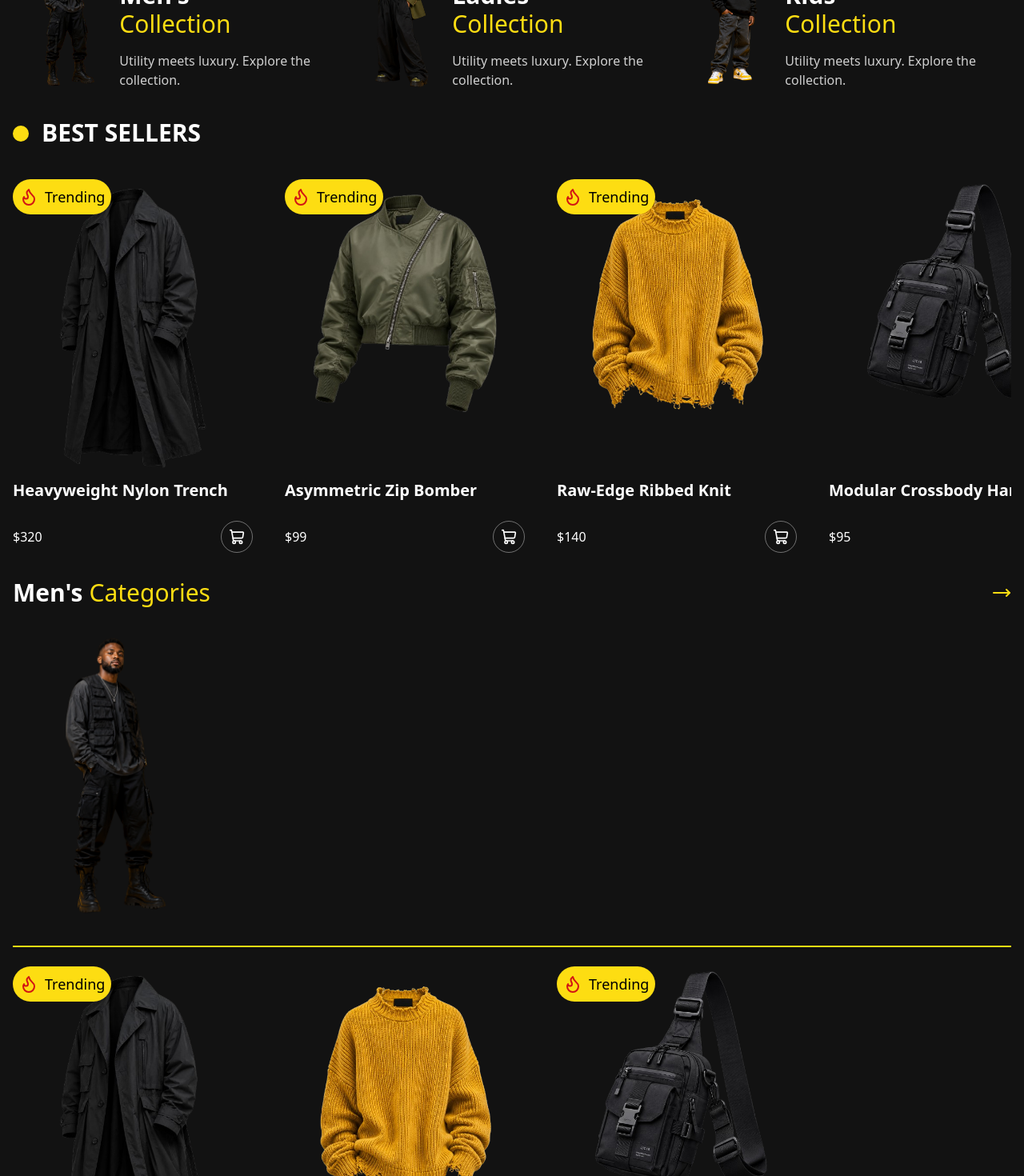
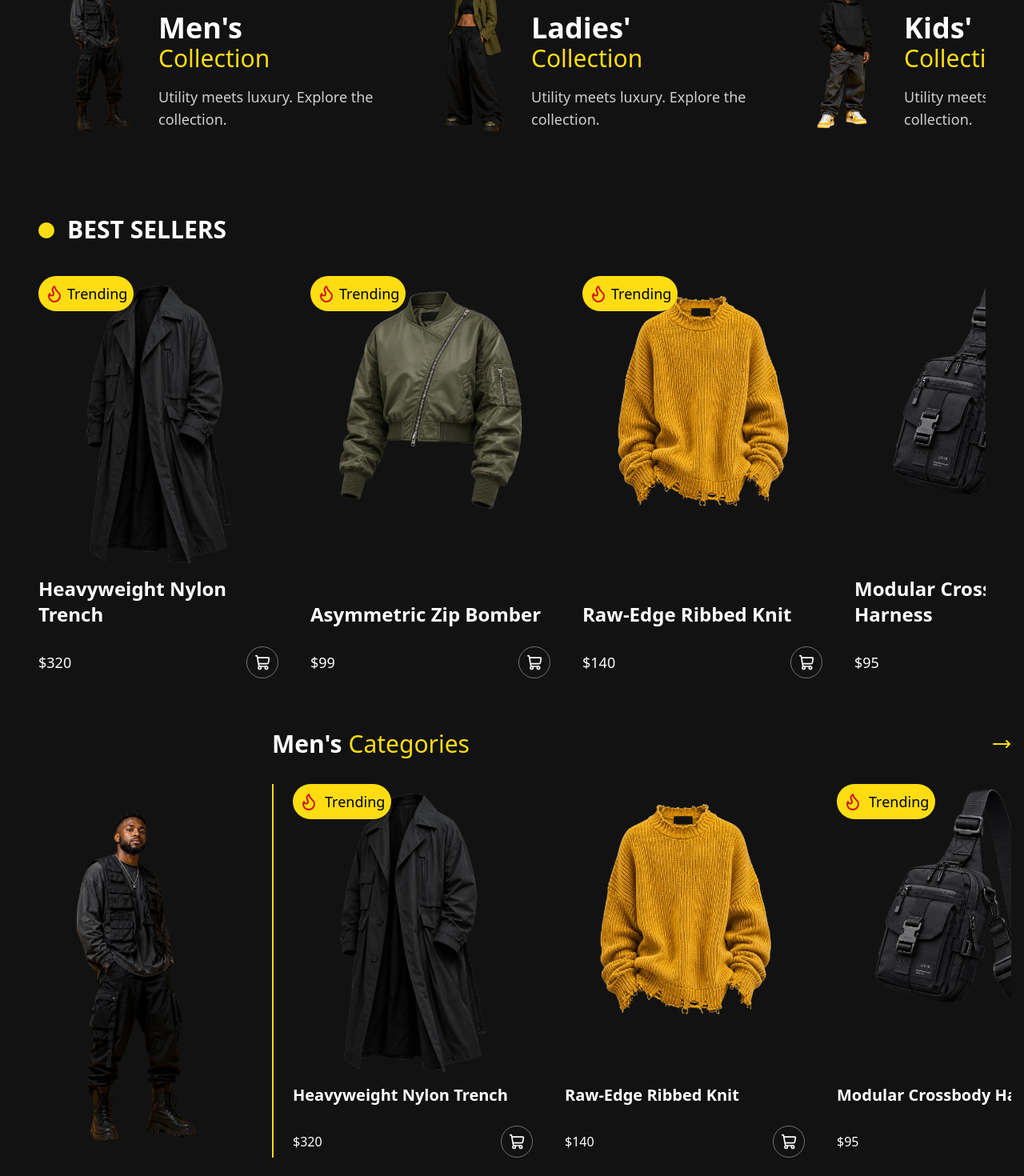
Before and after one commit to MubarakAfolabi/clothing-store, a Next.js app: page / in a window 1280 px wide. Shown: the part 900-2370 px from the top of the page at 80% size. Built offline with nearby package versions, Linux system fonts and the light colour scheme.

Commit message:
feat: improve responsive design for larger screens

```diff
--- a/app/page.tsx
+++ b/app/page.tsx
@@ -66,11 +66,11 @@ export default function Home() {
             />
           </div>
 
-          <div className="h-full flex flex-col justify-end gap-8 p-8">
-            <h1 className="text-5xl/14 max-w-62.5 font-bold text-white">
+          <div className="h-full flex flex-col justify-end gap-8 p-8 md:p-12">
+            <h1 className="text-5xl/14 md:text-7xl/14 max-w-62.5 md:max-w-none font-bold text-white">
               BOLD BY DESIGN.
             </h1>
-            <p className="text-white text-shadow-[2px_2px_4px_hsla(0,0%,0%,1)]">
+            <p className="text-white text-shadow-[2px_2px_4px_hsla(0,0%,0%,1)] md:text-lg">
               Premium fits engineered for the streets. Discover the latest drops
               designed to make a statement.
             </p>
--- a/components/home/BestSellers.tsx
+++ b/components/home/BestSellers.tsx
@@ -42,20 +42,20 @@ export default function BestSellers() {
   ];
 
   return (
-    <section className="p-4 flex flex-col gap-10">
+    <section className="p-8 md:p-12 flex flex-col gap-10">
       <header className="flex items-baseline-last gap-4">
         <div className="bg-[hsla(52,98%,53%,1)] h-5 w-5 rounded-full"></div>
         <h2 className="text-3xl font-bold">BEST SELLERS</h2>
       </header>
 
-      <ul className="collections-scroll flex gap-10 overflow-x-auto">
+      <ul className="collections-scroll w-full flex justify-between gap-10 overflow-x-auto bg-re">
         {bestSellers.map((bestSeller) => (
           <li
             key={bestSeller.id}
             className="relative flex w-75 shrink-0 flex-col justify-between"
           >
             {bestSeller.trending && (
-              <div className="absolute top-0 left-0 flex w-fit items-center gap-2 rounded-full bg-[hsla(52,98%,53%,1)] p-2">
+              <div className="absolute top-0 left-0 flex w-fit items-center gap-1 rounded-full bg-[hsla(52,98%,53%,1)] p-2">
                 <div className="text-[hsla(0,83%,45%,1)]">
                   <Flame />
                 </div>
@@ -73,10 +73,12 @@ export default function BestSellers() {
             </div>
 
             <div className="flex flex-col gap-6">
-              <h3 className="text-xl font-bold">{bestSeller.title}</h3>
+              <h3 className="text-xl md:text-2xl font-bold">
+                {bestSeller.title}
+              </h3>
 
               <div className="flex items-center justify-between">
-                <p>${bestSeller.price}</p>
+                <p className="md:text-lg">${bestSeller.price}</p>
                 <button className="flex h-10 w-10 items-center justify-center rounded-full border border-[hsla(0,0%,100%,0.4)] border-solid cursor-pointer">
                   <ShoppingCart size="20" />
                 </button>
--- a/components/home/Categories.tsx
+++ b/components/home/Categories.tsx
@@ -107,7 +107,7 @@ export default function Categories() {
           title: "Raw-Edge Ribbed Knit",
           price: 85,
           trending: false,
-          imageSrc: "/category-7.png",
+          imageSrc: "/category-8.png",
           alt: "Raw-Edge Ribbed Knit",
           href: "/#",
         },
@@ -117,11 +117,14 @@ export default function Categories() {
 
   return (
     <section className="p-4 pb-40">
-      <ul className="flex flex-col gap-10">
-        {categories.map((category) => {
+      <ul className="flex flex-col gap-12">
+        {categories.map((category, index) => {
           return (
-            <li key={category.id} className="flex flex-col gap-6">
-              <div className="flex items-center justify-between">
+            <li
+              key={category.id}
+              className={`flex flex-col ${(index + 1) % 2 === 0 ? "md:flex-row-reverse" : "md:flex-row"} gap-6`}
+            >
+              <div className="flex md:hidden items-center justify-between">
                 <div className="flex items-center gap-2">
                   <h2 className="text-3xl font-bold">{category.title}</h2>
                   <p className="text-[hsla(52,98%,53%,1)] text-3xl">
@@ -135,18 +138,37 @@ export default function Categories() {
                   <MoveRight />
                 </Link>
               </div>
-              <div>
+              <div className="shrink-0 flex items-end">
                 <Image
                   src={category.descriptionImageSrc}
                   height="250"
                   width="250"
                   alt={category.descriptionImageAlt}
+                  className="w-62.5 h-auto md:w-70 lg:w-75"
                 />
               </div>
 
-              <hr className="border-[hsla(52,98%,53%,1)] border-t-2" />
+              <hr className="border-t-2 border-[hsla(52,98%,53%,1)] md:hidden" />
 
-              <ul className="collections-scroll flex gap-10 overflow-x-auto">
+              <div className="md:flex md:flex-col md:gap-8 md:flex-1 md:min-w-0">
+                <div className="hidden md:flex items-center justify-between">
+                  <div className="flex items-center gap-2">
+                    <h2 className="text-3xl font-bold">{category.title}</h2>
+                    <p className="text-[hsla(52,98%,53%,1)] text-3xl">
+                      Categories
+                    </p>
+                  </div>
+                  <Link
+                    href={category.href}
+                    className="text-[hsla(52,98%,53%,1)]"
+                  >
+                    <MoveRight />
+                  </Link>
+                </div>
+
+                <ul
+                  className={`collections-scroll flex ${(index + 1) % 2 === 0 ? "md:border-r-2 md:border-r-[hsla(52,98%,53%,1)] md:pr-6" : "md:border-l-2 md:border-l-[hsla(52,98%,53%,1)] md:pl-6"} justify-between gap-10 overflow-x-auto min-w-0`}
+                >
                   {category.items.map((item) => (
                     <li
                       key={item.id}
@@ -183,6 +205,7 @@ export default function Categories() {
                     </li>
                   ))}
                 </ul>
+              </div>
             </li>
           );
         })}
--- a/components/home/Collections.tsx
+++ b/components/home/Collections.tsx
@@ -31,13 +31,13 @@ export default function Collections() {
   ];
 
   return (
-    <section className="p-4">
-      <ul className="collections-scroll flex items-center gap-4 overflow-x-auto whitespace-nowrap">
+    <section className="p-8 md:p-12">
+      <ul className="collections-scroll w-full flex items-center justify-between gap-4 overflow-x-auto whitespace-nowrap">
         {collections.map((collection) => {
           return (
             <li
               key={collection.id}
-              className="flex items-center shrink-0 max-w-100"
+              className="flex items-center shrink-0 max-w-100 md:max-w-none"
             >
               <div>
                 <Image
@@ -57,13 +57,15 @@ export default function Collections() {
 
                 <div className="flex flex-col gap-4">
                   <div>
-                    <h2 className="text-3xl font-bold">{collection.title}</h2>
-                    <p className="text-[hsla(52,98%,53%,1)] text-3xl">
+                    <h2 className="text-3xl md:text-4xl font-bold">
+                      {collection.title}
+                    </h2>
+                    <p className="text-[hsla(52,98%,53%,1)] text-2xl md:text-3xl">
                       {" "}
                       Collection
                     </p>
                   </div>
-                  <p className="max-w-75 text-[hsla(0,0%,100%,0.8)] whitespace-normal">
+                  <p className="max-w-75 text-[hsla(0,0%,100%,0.8)] whitespace-normal md:text-lg">
                     {collection.description}
                   </p>
                 </div>
--- a/components/layout/Header.tsx
+++ b/components/layout/Header.tsx
@@ -70,7 +70,7 @@ export default function Header() {
           className="object-cover"
         />
 
-        <nav className="hidden md:flex gap-4 text-white font-bold">
+        <nav className="hidden md:flex gap-4 md:gap-8 text-white font-bold">
           {navItems.map((item) => {
             return (
               <Link
```
Lines whose indentation alone changed are shown as unchanged.
